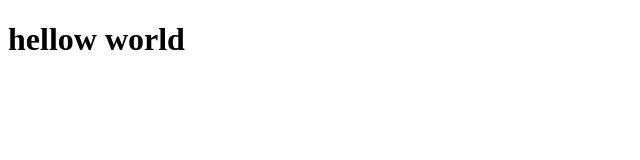
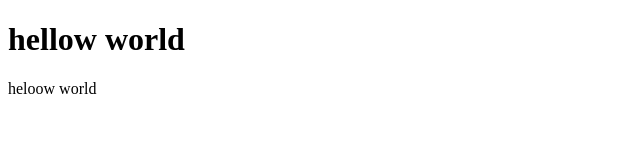
Before and after one commit to zainaafzal/clone1, a plain HTML site: page index.html in a window 1280 px wide. Shown: the whole page, without its empty margins (0-640 px from the left). Drawn offline with Linux system fonts and the light colour scheme.

Commit message:
new p tag

```diff
--- a/index.html
+++ b/index.html
@@ -7,5 +7,6 @@
 </head>
 <body>
     <h1>hellow world</h1>
+    <p>heloow world </p>
 </body>
 </html>
```
